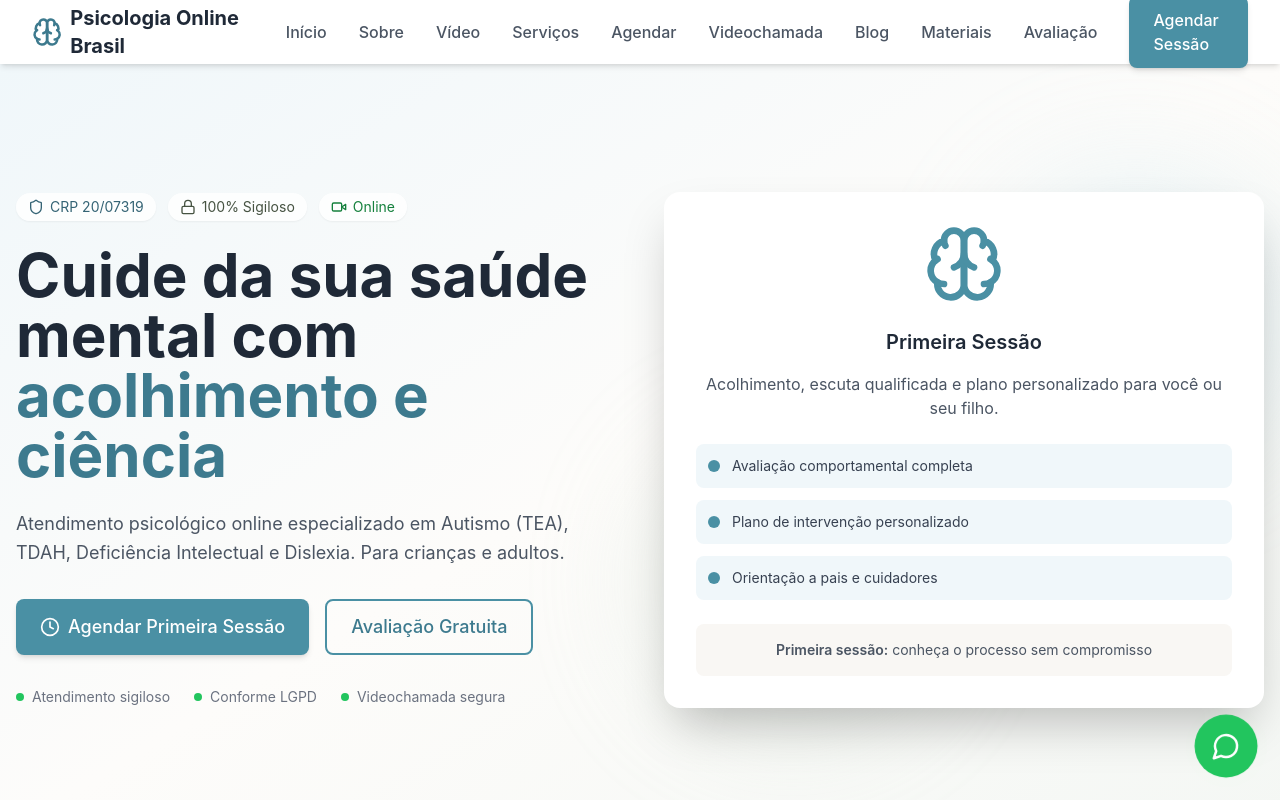
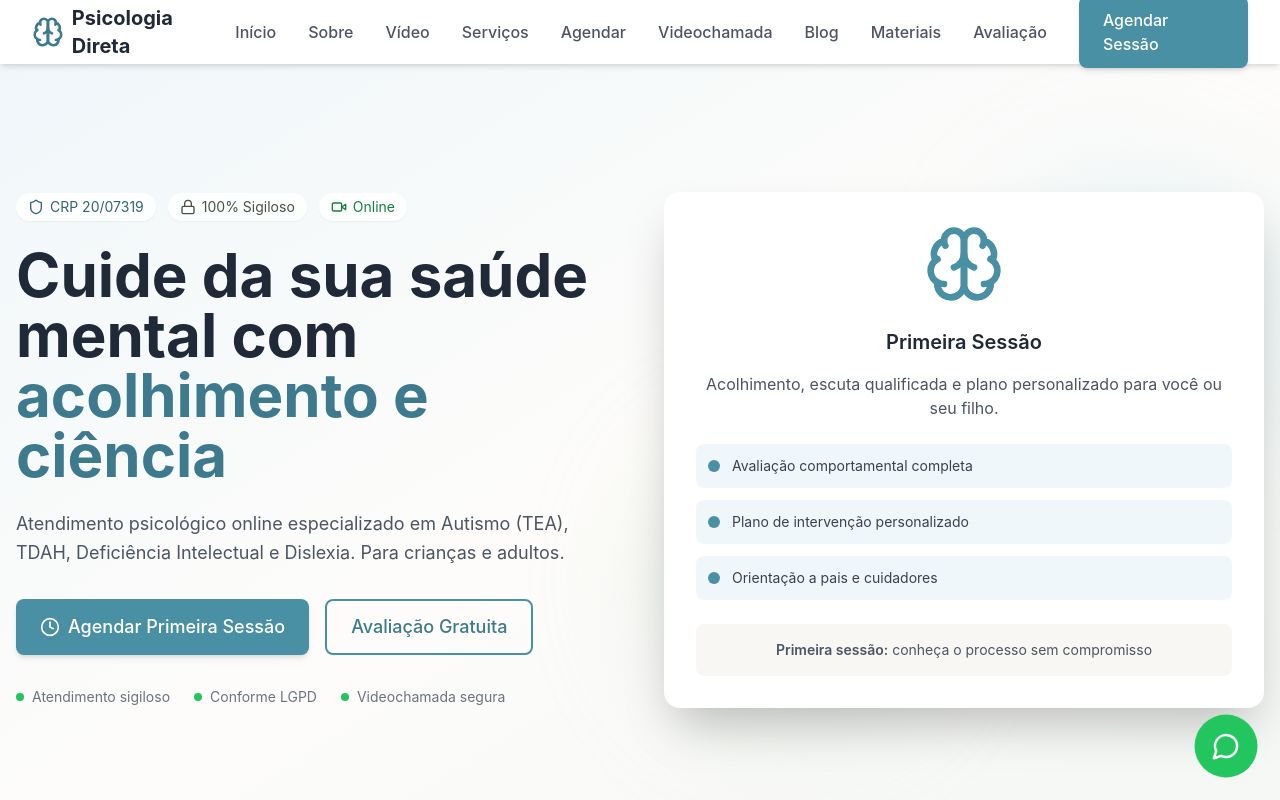
Before and after one commit to inovagratis-ctrl/onlinepsicologiabrasil, a Next.js app: page / in a window 1280 px wide. Shown: the top 800 px of the page. Built offline with nearby package versions, Linux system fonts and the light colour scheme.

Commit message:
feat: rename to Psicologia Direta

```diff
--- a/src/app/layout.tsx
+++ b/src/app/layout.tsx
@@ -5,9 +5,9 @@ import Footer from '@/components/Footer'
 import WhatsAppButton from '@/components/WhatsAppButton'
 
 export const metadata: Metadata = {
-  title: 'Psicologia Online Brasil | Autismo, TDAH, Dislexia - Atendimento Online',
-  description: 'Atendimento psicológico online especializado em Autismo (TEA), TDAH, Deficiência Intelectual e Dislexia. Psicóloga Maria do Socorro - CRP 20/07319',
-  keywords: ['psicologia online', 'psicólogo online', 'autismo', 'TDAH', 'dislexia', 'deficiência intelectual', 'ABA', 'terapia online', 'CRP 20/07319'],
+  title: 'Psicologia Direta | Atendimento Online - Autismo, TDAH, Dislexia',
+  description: 'Psicologia Direta - Atendimento psicológico online especializado em Autismo (TEA), TDAH, Deficiência Intelectual e Dislexia. Psicóloga Maria do Socorro - CRP 20/07319',
+  keywords: ['psicologia online', 'psicólogo online', 'autismo', 'TDAH', 'dislexia', 'deficiência intelectual', 'ABA', 'terapia online', 'CRP 20/07319', 'psicologia direta'],
 }
 
 export default function RootLayout({
--- a/src/components/Footer.tsx
+++ b/src/components/Footer.tsx
@@ -9,7 +9,7 @@ export default function Footer() {
           <div>
             <div className="flex items-center gap-2 mb-4">
               <Brain className="w-8 h-8 text-primary-400" />
-              <span className="text-xl font-bold">Psicologia Online Brasil</span>
+              <span className="text-xl font-bold">Psicologia Direta</span>
             </div>
             <p className="text-gray-400 text-sm mb-4">
               Atendimento psicológico online especializado em Autismo, TDAH,
@@ -73,7 +73,7 @@ export default function Footer() {
         <div className="border-t border-gray-800 mt-8 pt-8">
           <div className="flex flex-col md:flex-row justify-between items-center gap-4">
             <div className="text-center md:text-left">
-              <p className="text-gray-400 text-sm">© 2026 Psicologia Online Brasil. Todos os direitos reservados.</p>
+              <p className="text-gray-400 text-sm">© 2026 Psicologia Direta. Todos os direitos reservados.</p>
               <p className="text-gray-500 text-xs mt-1">Conforme CFP 11/2018 e LGPD</p>
             </div>
             <div className="flex items-center gap-4 text-sm text-gray-400">
--- a/src/components/Navbar.tsx
+++ b/src/components/Navbar.tsx
@@ -25,7 +25,7 @@ export default function Navbar() {
         <div className="flex justify-between items-center h-16">
           <Link href="/" className="flex items-center gap-2">
             <Brain className="w-8 h-8 text-primary-600" />
-            <span className="text-xl font-bold text-gray-800">Psicologia Online Brasil</span>
+            <span className="text-xl font-bold text-gray-800">Psicologia Direta</span>
           </Link>
 
           <div className="hidden md:flex items-center gap-8">
```
